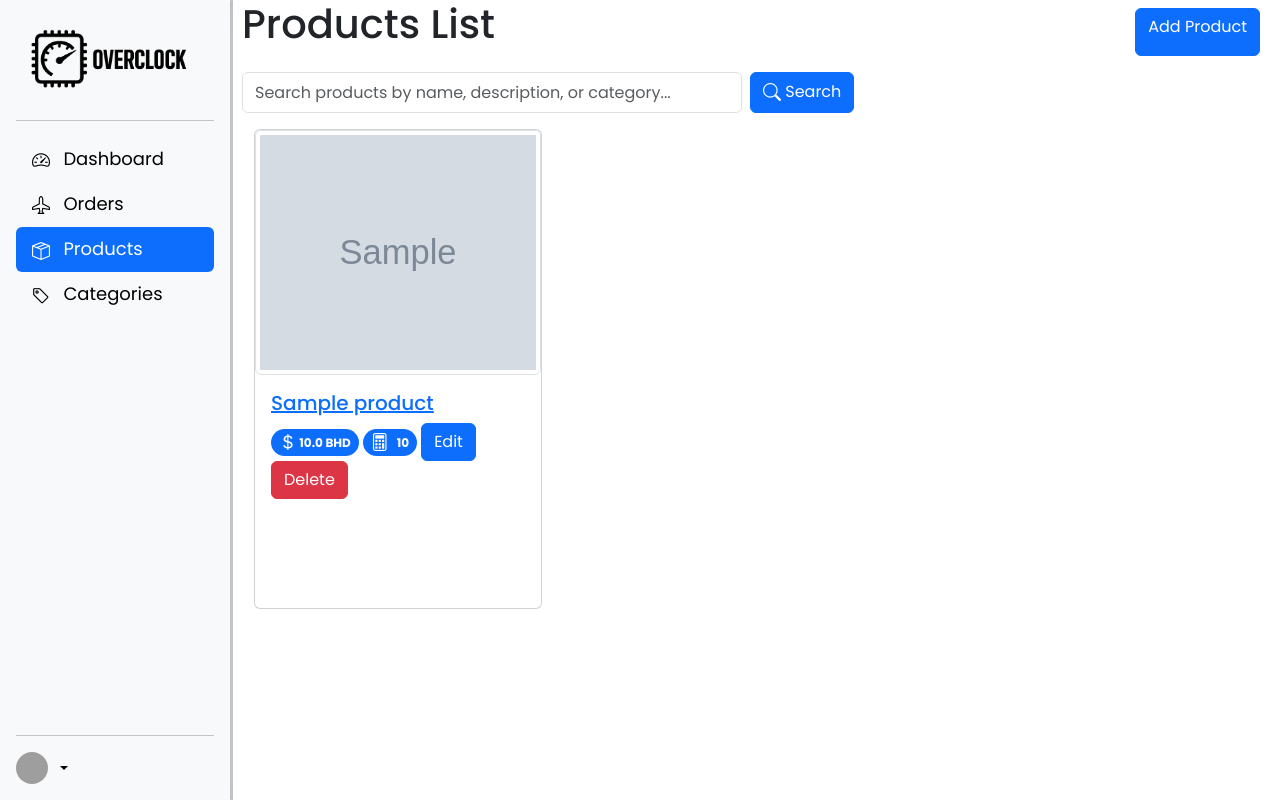
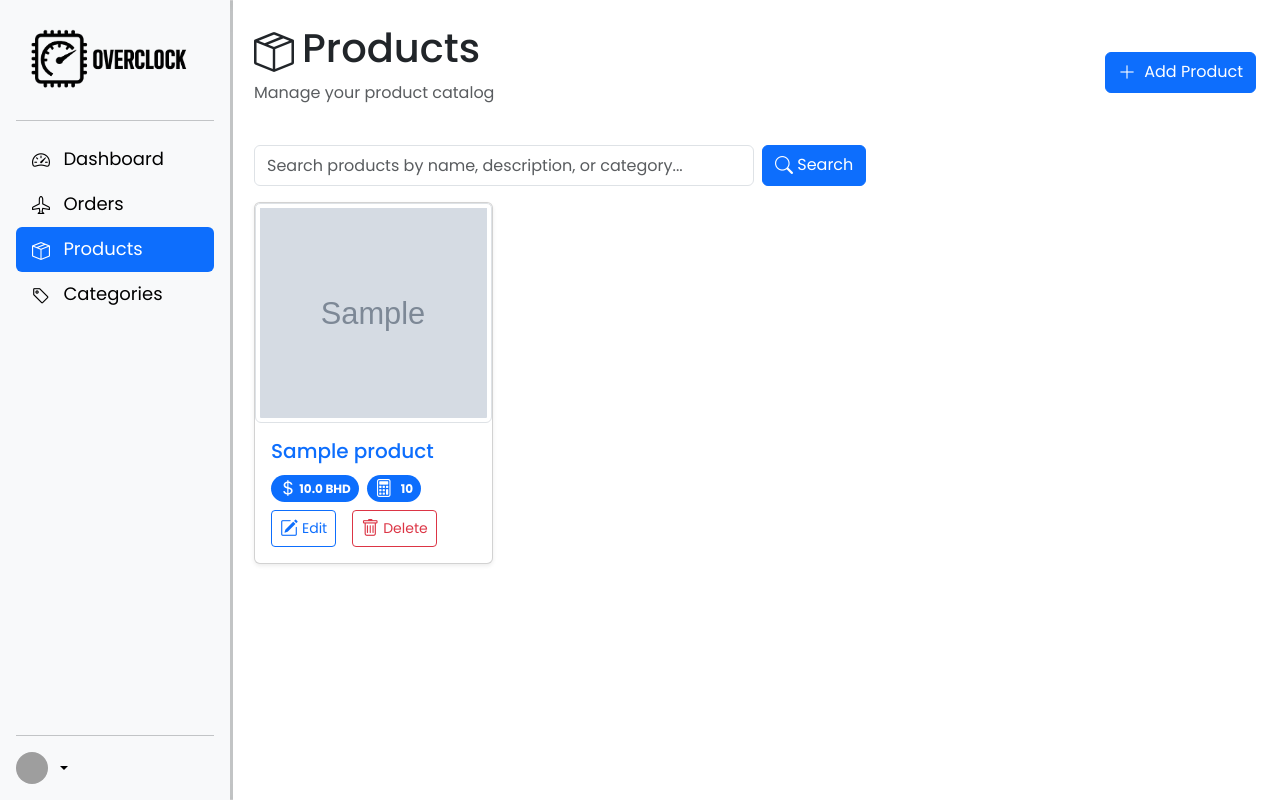
Before and after one commit to izZERO/Overclock, a Django app: page /manage/products/ in a window 1280 px wide. Run offline with Django 5.2, Linux system fonts and the light colour scheme; tables that the repository leaves empty hold one stand-in row (values such as "Sample post"); grey boxes marked "Sample" are stand-in pictures; grey boxes are pictures that could not be loaded.

Commit message:
products and categories styling

```diff
--- a/main/templates/main/product_list.html
+++ b/main/templates/main/product_list.html
@@ -1,16 +1,18 @@
-{% extends 'manage_base.html' %} {% block content %}
-<div style="display: flex; justify-content: space-between">
-  <h1>Products List</h1>
-  <a
-    href="{%url 'products_create' %}"
-    class="btn btn-primary me-2 mt-2"
-    role="button"
-  >
-    Add Product
+{% extends 'manage_base.html' %} {% load static %} {% block content %}
+
+<div class="container my-4">
+  <div class="d-flex justify-content-between align-items-center mb-4">
+    <div>
+      <h1 class="mb-1"><i class="bi bi-box-seam me-2 h1"></i>Products</h1>
+      <p class="text-muted">Manage your product catalog</p>
+    </div>
+
+    <a href="{% url 'products_create' %}" class="btn btn-primary">
+      <i class="bi bi-plus-lg me-1"></i> Add Product
     </a>
   </div>
 
-<div class="my-3">
+  <div class="mb-3">
     <form action="{% url 'products_index' %}" class="d-flex gap-2">
       <input
         type="text"
@@ -32,55 +34,58 @@
     {% if request.GET.search %}
     <p class="text-muted mt-2">
       Showing results for: <strong>"{{ request.GET.search }}"</strong>
-    {% if product_list.count == 0 %}
-    - No products found.
-    {% else %}
-    - Found {{ product_list.count }} products:
-    {% endif %}
+      {% if product_list.count == 0 %} - No products found. {% else %} - Found
+      {{ product_list.count }} products: {% endif %}
     </p>
     {% endif %}
   </div>
 
-<div class="container-fluid d-flex flex-wrap gap-2">
+  <div class="row row-cols-1 row-cols-sm-2 row-cols-md-3 row-cols-lg-4 g-3">
     {% for product in product_list %}
-
-  <div class="card" style="width: 18rem; height: 30rem">
-    {% load static %}
-
+    <div class="col">
+      <div class="card h-100 shadow-sm">
         <img
           src="{% static product.image|cut:'main/static/' %}"
-      class="card-img-top img-thumbnail rounded-start"
+          class="card-img-top img-thumbnail"
           alt="{{ product.name }}"
-      style="height: 245px; object-fit: cover"
+          style="height: 220px; object-fit: cover"
         />
-    <div class="card-body">
-      <a href="{%url 'products_detail' product.id %}">
-        <h5 class="card-title">{{product.name}}</h5>
+        <div class="card-body d-flex flex-column">
+          <a
+            href="{% url 'products_detail' product.id %}"
+            class="text-decoration-none mb-2"
+          >
+            <h5 class="card-title mb-1">{{ product.name }}</h5>
           </a>
-      <span class="badge rounded-pill text-bg-primary"
-        ><i class="bi bi-currency-dollar"></i> {{product.price}} BHD</span
+
+          <div class="mb-2">
+            <span class="badge rounded-pill text-bg-primary me-1">
+              <i class="bi bi-currency-dollar"></i> {{ product.price }} BHD
+            </span>
+            <span class="badge rounded-pill text-bg-primary">
+              <i class="bi bi-calculator me-2"></i>{{ product.stock }}
+            </span>
+          </div>
+
+          <div class="mt-auto d-flex gap-2">
+            <a
+              href="{% url 'products_update' product.id %}"
+              class="btn btn-sm btn-outline-primary me-2"
             >
-
-      <span class="badge rounded-pill text-bg-primary"
-        ><i class="bi bi-calculator me-2"></i>{{product.stock}}</span
-      >
-
-      <a
-        href="{%url 'products_update' product.id %}"
-        class="btn btn-primary me-2"
-        role="button"
-      >
-        Edit
+              <i class="bi bi-pencil-square me-1"></i>Edit
             </a>
             <a
-        href="{%url 'products_delete' product.id %}"
-        class="btn btn-danger me-2"
-        role="button"
+              href="{% url 'products_delete' product.id %}"
+              class="btn btn-sm btn-outline-danger"
             >
-        Delete
+              <i class="bi bi-trash me-1"></i>Delete
             </a>
+          </div>
+        </div>
       </div>
     </div>
     {% endfor %}
   </div>
+</div>
+
 {% endblock %}
```
Also changed, not shown: main/templates/main/category_form.html (+11 -4 lines), main/templates/main/category_list.html (+44 -19 lines), main/templates/main/product_detail.html (+57 -27 lines). Lines whose indentation alone changed are shown as unchanged.
